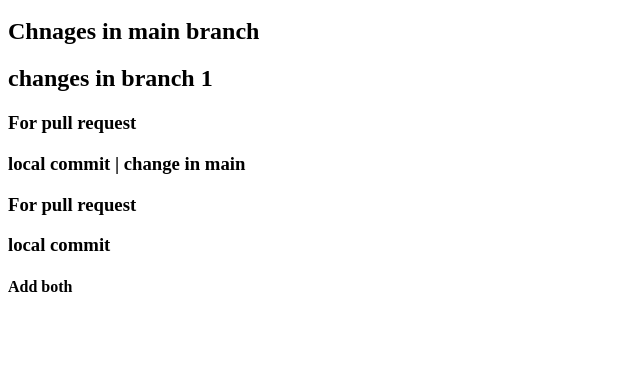
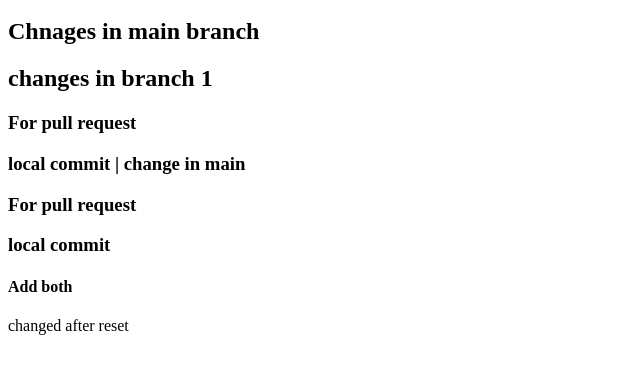
Before and after one commit to Dhara-Gohil/Session1-Git, a plain HTML site: page index.html in a window 1280 px wide. Shown: the part 48-422 px from the top of the page, without its empty margins (0-640 px from the left). Drawn offline with Linux system fonts and the light colour scheme.

Commit message:
Add after reset

```diff
--- a/index.html
+++ b/index.html
@@ -9,3 +9,4 @@
 <h3>local commit</h3>
 
 <h4>Add both</h4>
+<p>changed after reset</p>
```
